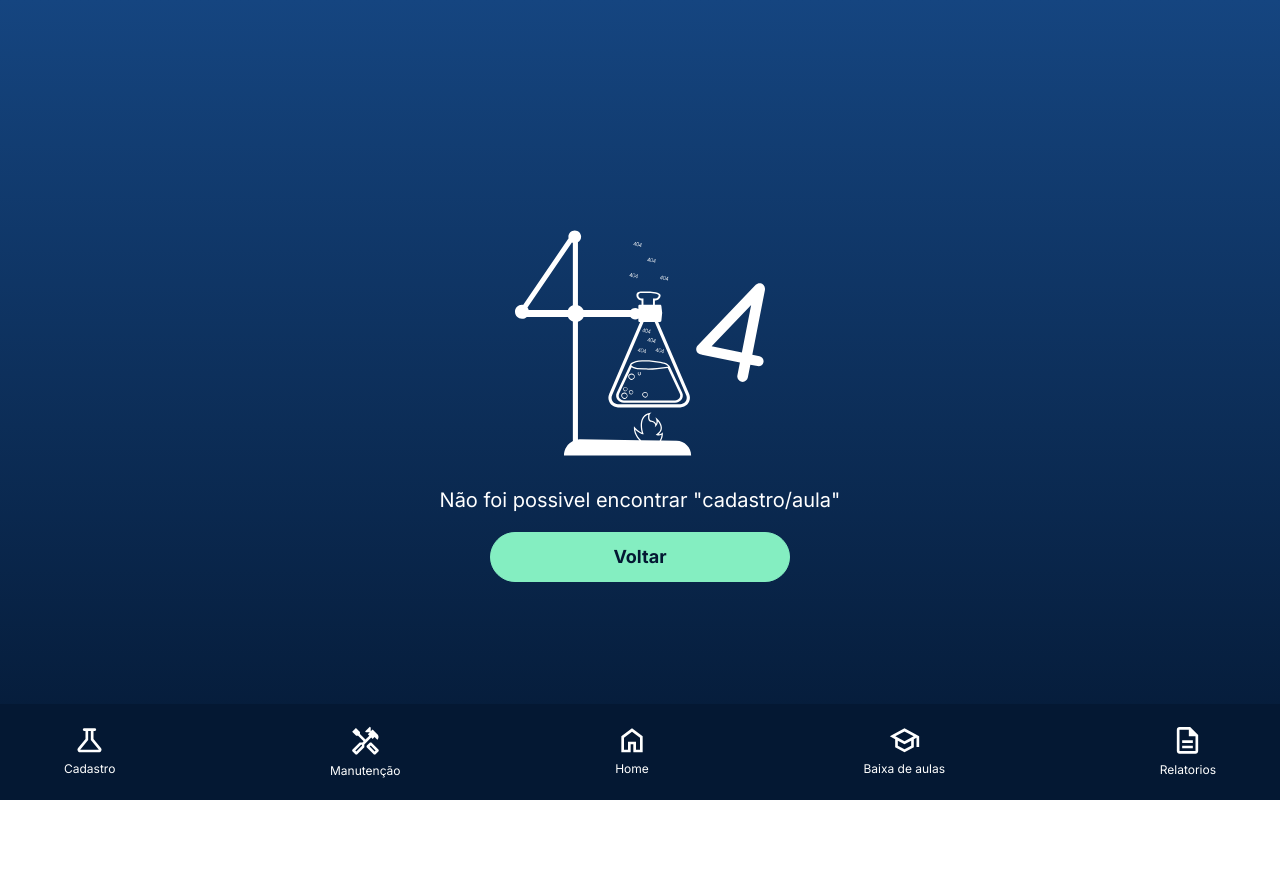
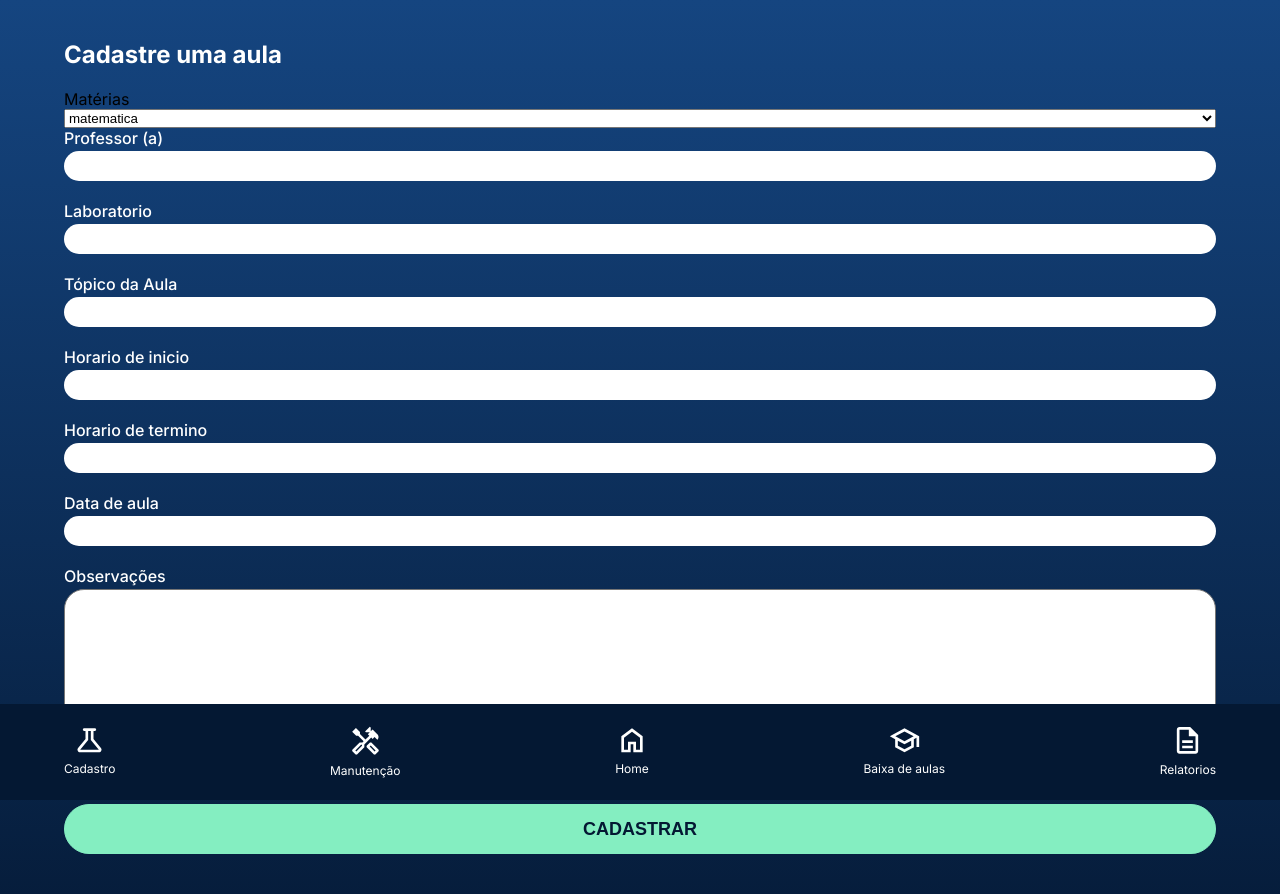
Before and after one commit to MarcioPiva4/LabControl---TCC, a Next.js app: page /cadastro/aula in a window 1280 px wide. Before the commit this address had no page. Shown: the top 894 px of the page. Before the commit the page ends 800 px from the top, so only its background shows below. Built offline with nearby package versions, Linux system fonts and the light colour scheme.

Commit message:
Feat: page aula

```diff
--- a/src/Components/Select/index.tsx
+++ b/src/Components/Select/index.tsx
@@ -1,16 +1,18 @@
 interface PropSelect {
-    options?: Array<{
-        value: string;
-    }>;
+    options?: Array<string>;
     id: string;
+    selectLabel: string;
 }
 
-export default function Select({options, id}: PropSelect){
+export default function Select({options, id, selectLabel}: PropSelect){
     return(
-        <select id={id} name={id}>
-        {options?.map((e) => (
-          <option key={e.value}>{e.value}</option>
-        ))}
-      </select>
+        <>
+          <label>{selectLabel}</label>
+          <select id={id} name={id}>
+          {options?.map((e) => (
+            <option key={e}>{e}</option>
+          ))}
+        </select>
+        </>
     )
 }
--- /dev/null
+++ b/src/app/cadastro/aula/page.tsx
@@ -0,0 +1,42 @@
+"use client"
+import Button from "@/Components/Button";
+import DefaultForm from "@/Components/DefaultForm";
+import Input from "@/Components/Input";
+import Section from "@/Components/Section";
+import Select from "@/Components/Select";
+import TextArea from "@/Components/TextArea";
+import { useFormik } from "formik";
+
+export default function Aula(){
+    const formik = useFormik({
+        initialValues: {
+            materia: '',
+            professor: '',
+            laboratorio: '',
+            topicoaula: '',
+            horarioinicio: '',
+            horariotermino: '',
+            dataaula: '',
+            observacoes: '',
+        },
+
+        onSubmit: (values) => {
+            alert(JSON.stringify(values))
+        }
+    })
+    return(
+        <Section title="Cadastre uma aula" bottom>
+            <DefaultForm handleSubmit={formik.handleSubmit}>
+                <Select id="materia" options={['matematica', 'portugues', 'geografia', 'euzemar']} selectLabel="Matérias"></Select>
+                <Input type="text" label="Professor (a)" idInput="professor" onChange={formik.handleChange} value={formik.values.professor}></Input>
+                <Input type="text" label="Laboratorio" idInput="laboratorio" onChange={formik.handleChange} value={formik.values.laboratorio}></Input>
+                <Input type="text" label="Tópico da Aula " idInput="topicoaula" onChange={formik.handleChange} value={formik.values.topicoaula}></Input>
+                <Input type="text" label="Horario de inicio " idInput="horarioinicio" onChange={formik.handleChange} value={formik.values.horarioinicio}></Input>
+                <Input type="text" label="Horario de termino" idInput="horariotermino" onChange={formik.handleChange} value={formik.values.horariotermino}></Input>
+                <Input type="text" label="Data de aula" idInput="dataaula" onChange={formik.handleChange} value={formik.values.dataaula}></Input>
+                <TextArea labelText="Observações" id="observacoes" onChange={formik.handleChange} value={formik.values.observacoes}></TextArea>
+                <Button type="submit" is="isNotTransparent">CADASTRAR</Button>
+            </DefaultForm>
+        </Section>
+    )
+}
```
